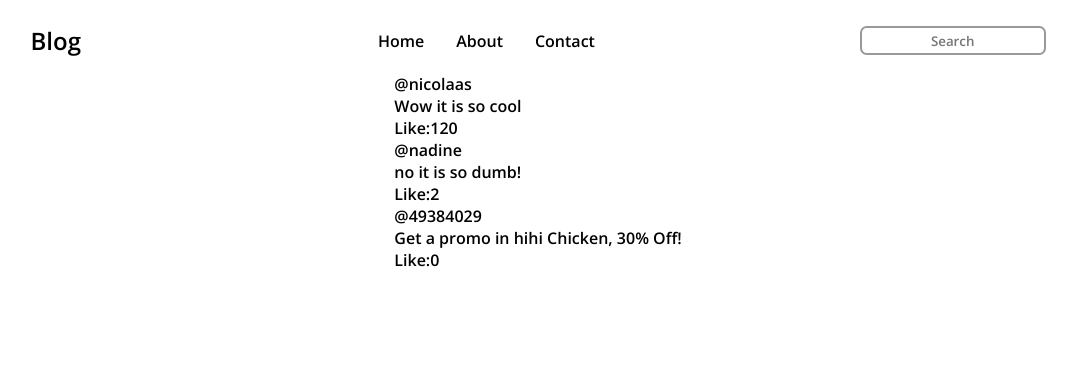
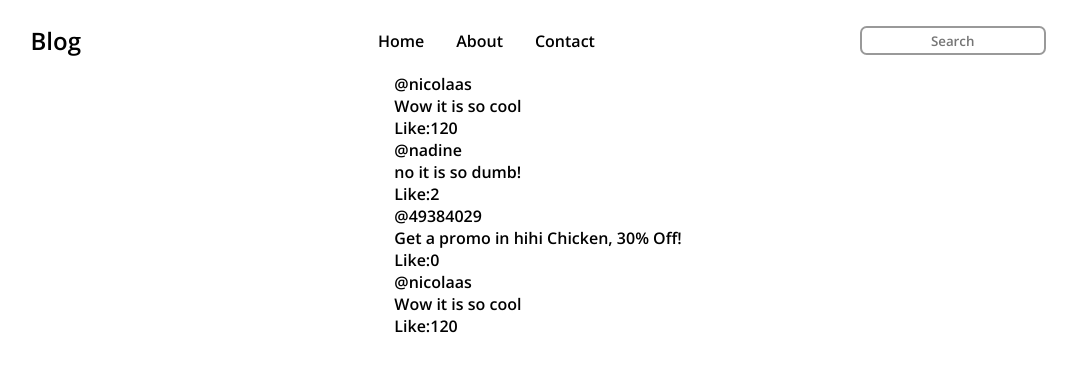
Before and after one commit to Nicolaas0/mini-micro-blog, a React (Create React App) app: page / in a window 1280 px wide. Shown: the top 372 px of the page, without its empty margins (102-1179 px from the left). Built offline with nearby package versions, Linux system fonts and the light colour scheme.

Commit message:
fixing typos

```diff
--- a/src/Result.js
+++ b/src/Result.js
@@ -29,7 +29,7 @@ const Result = () => {
     <React.StrictMode>
       <div>
         <ResultShow val={data} />
-        <ResultShow val={data.filter((dat)=>dat.username === 'nicolaas')} title='Nicolaas comments'/>
+        <ResultShow val={data.filter((dat)=>dat.username === '@nicolaas')} title='Nicolaas comments'/>
       </div>
     </React.StrictMode>
   );
```
